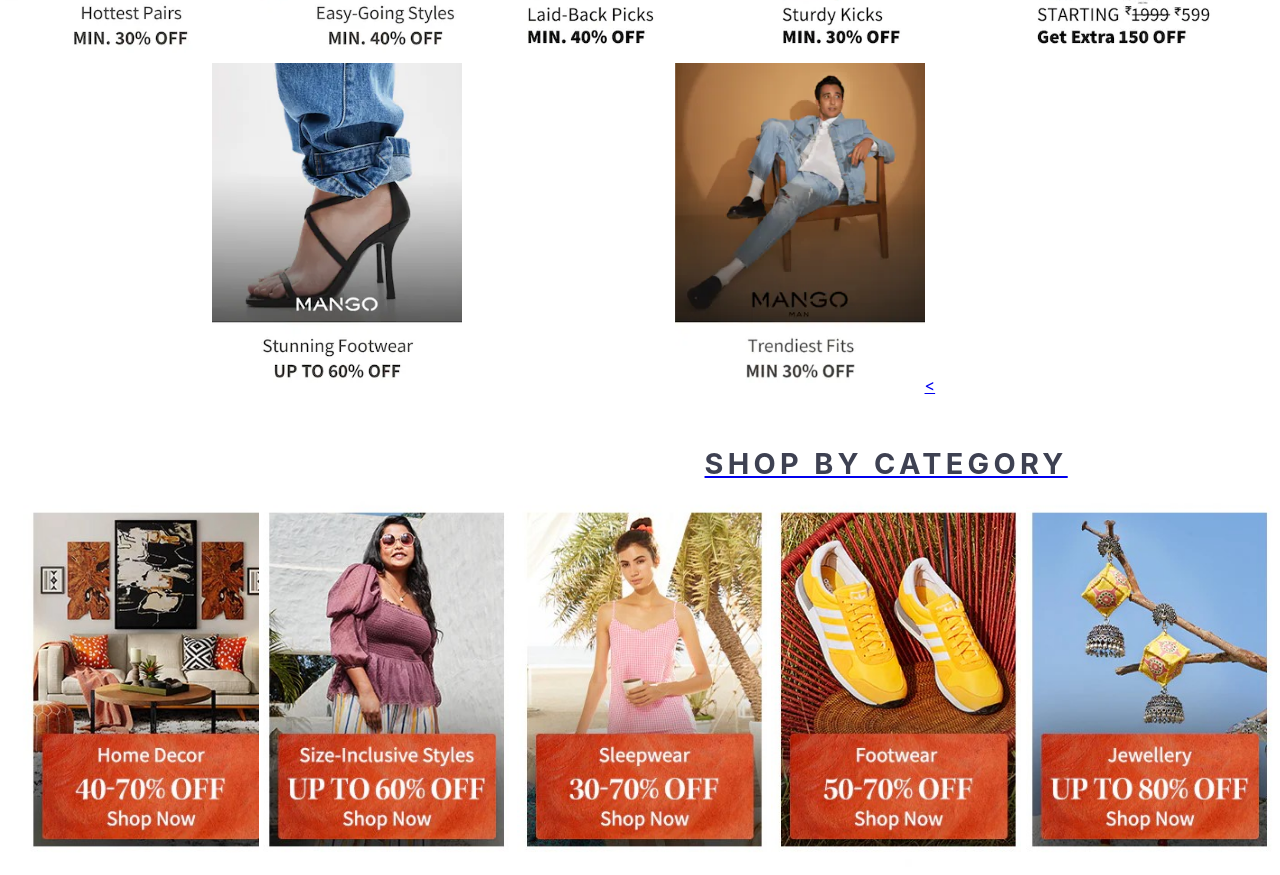
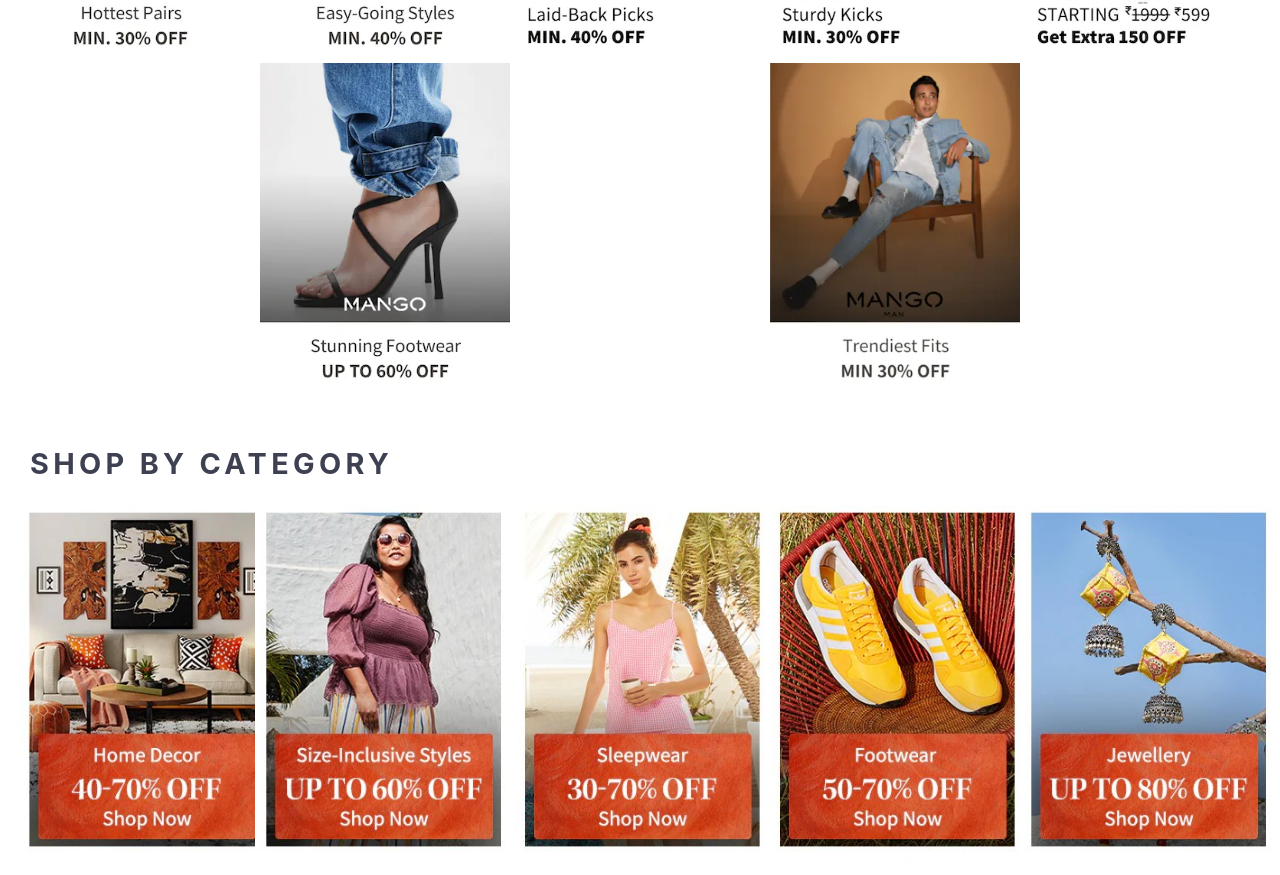
Before and after one commit to mukeshbhagat81850/Myntra-Website, a plain HTML site: page index.html in a window 1280 px wide. Shown: the part 1156-2031 px from the top of the page. Drawn offline with nearby package versions, Linux system fonts and the light colour scheme.

Commit message:
Update index.html

```diff
--- a/index.html
+++ b/index.html
@@ -56,8 +56,9 @@
             <a href="#"><img class="sale_item" src="9.png"></a>
             <a href="#"><img class="sale_item" src="10.png"></a>
             <a href="#"><img class="sale_item" src="11.png"></a>
-            <a href="#"><img class="sale_item" src="12.png"><
-        <div class="category_heading">SHOP BY CATEGORY</div>
+            <a href="#"><img class="sale_item" src="12.png"></a>
+        </div>
+            <div class="category_heading">SHOP BY CATEGORY</div>
         <div class="category_items">
           <a href="#"><img class="sale_item" src="categories.jpg"></a>
             <a href="#"><img class="sale_item" src="categories1.jpg"></a>
```
